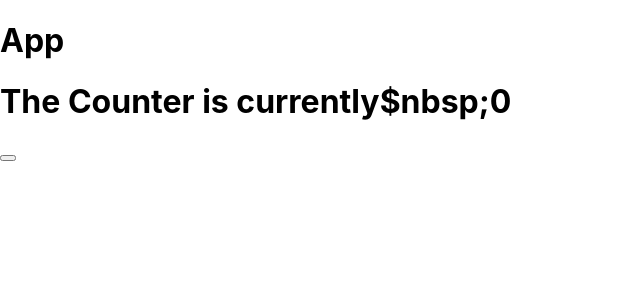
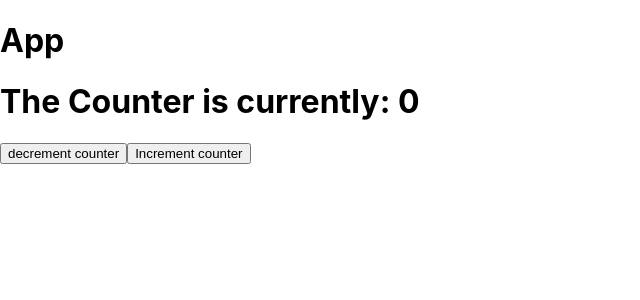
Before and after one commit to gtretow/buttonclicker-Jest-Practice, a React app: page / in a window 1280 px wide. Shown: the top 300 px of the page, without its empty margins (0-640 px from the left). Built offline with nearby package versions, Linux system fonts and the light colour scheme.

Commit message:
render decrement counter

```diff
--- a/src/App.js
+++ b/src/App.js
@@ -9,12 +9,18 @@ function App() {
       {/* removing data-test attributes */}
       <h1>App</h1>
       <h1 data-test="counter-display">
-        The Counter is currently$nbsp;<span data-test="count">{count}</span>{" "}
+        The Counter is currently: <span data-test="count">{count}</span>{" "}
       </h1>
       <button
+
+        data-test="decrement-button"
+        onClick={() => setCount(count - 1)}
+      > decrement counter </button>
+      <button
+
         data-test="increment-button"
         onClick={() => setCount(count + 1)}
-      />
+      > Increment counter </button>
     </div>
   );
 }
```
Also changed, not shown: 2 other files (tests, documents, lock files or other folders).
